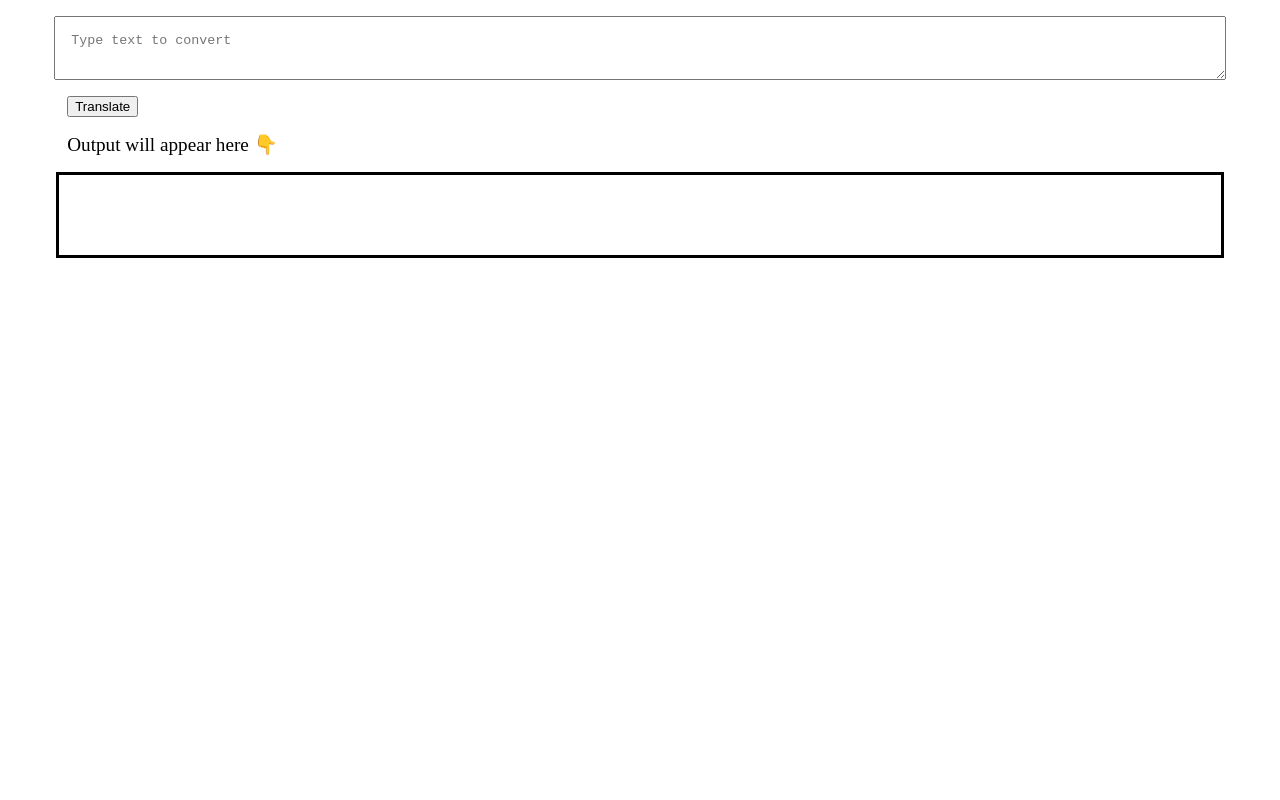
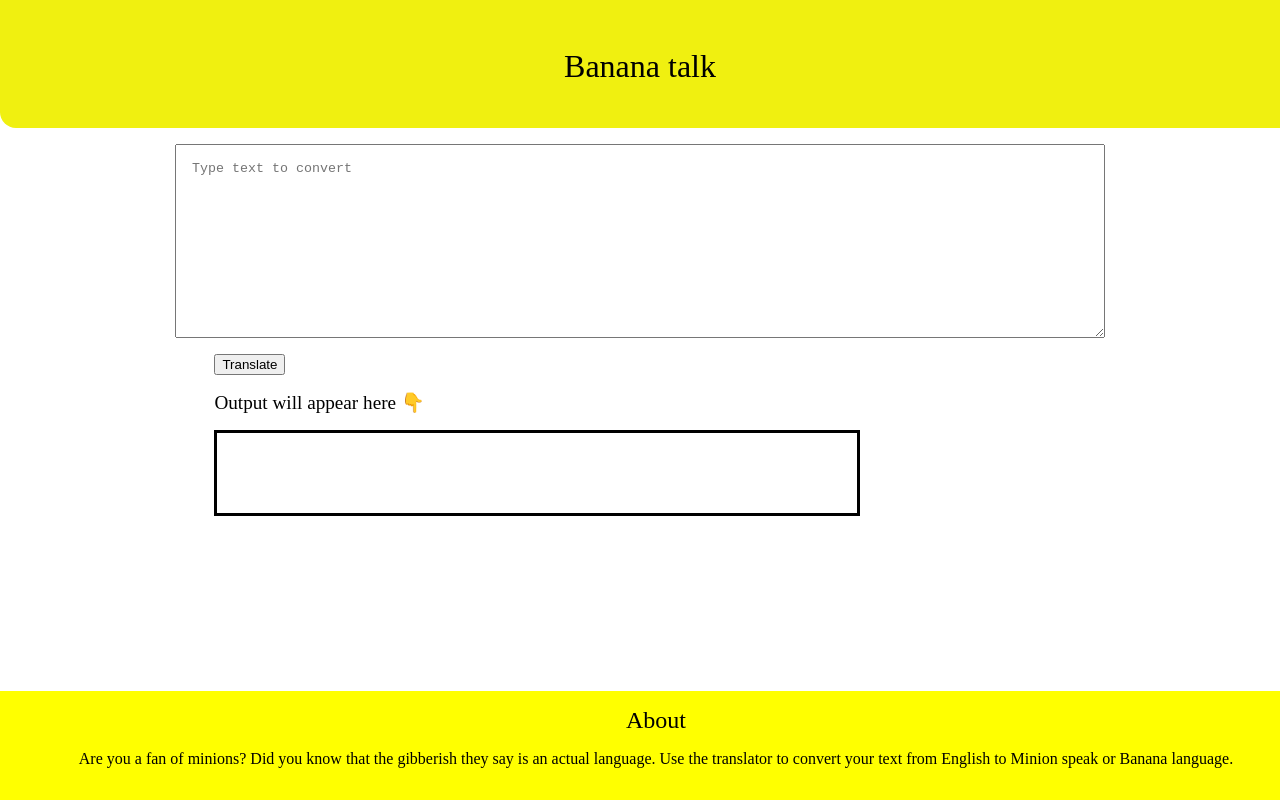
Before and after one commit to AdityaNair102001/Banana-Language, a plain HTML site: page index.html in a window 1280 px wide. Drawn offline with Linux system fonts and the light colour scheme.

Commit message:
Footer added

```diff
--- a/index.html
+++ b/index.html
@@ -8,7 +8,8 @@
         textarea{
             margin:auto;
             height:10 vh;
-            width:90%;
+            min-height: 20vh;
+            width:70%;
             display: block;
             padding: 1rem;
             padding-right: 1rem;
@@ -16,23 +17,48 @@
             margin-bottom: 1rem;
         }
         button{
-            margin-left: 3.7rem;
+            margin-left: 13.4rem;
         }
         #output-header{
             font-size: larger;
-            margin-left: 3.7rem;
+            margin-left: 13.4rem;
             margin-top: 1rem;
             margin-bottom: 1rem;
         }
         #output-area{
             border: solid black;
             height: 10vh;
-            width:92%;
-            margin:auto;
+            width:50%;
+            margin-left: 13.4rem;
+
+        }
+        body{
+            margin:0px;
+        }
+        nav{
+            background-color: rgb(240, 240, 16);
+            height: 5rem;
+            text-align: center;
+            font-size: xx-large;
+            padding-top: 3rem;
+            margin: 0px;
+            border-bottom-left-radius: 1rem;
+        }
+
+        footer{
+            position: fixed;
+            bottom: 0;
+            width: 100%;
+            padding: 1rem;
+            background-color: yellow;
+            text-align: center;
         }
     </style>
     </head>
 <body>
+
+    <nav >Banana talk</nav>
+
 
     <textarea
      id="txt-input";
@@ -44,6 +70,14 @@
 
     <div id="output-area"></div>
 
+    <footer>
+        <div style="font-size: x-large;">About</div>
+        <p>
+            Are you a fan of minions? Did you know that the gibberish they say is an actual language. Use the translator
+            to convert your text from English to Minion speak or Banana language.
+        </p>
+    </footer>
+
     <script src="app.js" type="text/javascript"></script>
 </body>
 </html>
```
